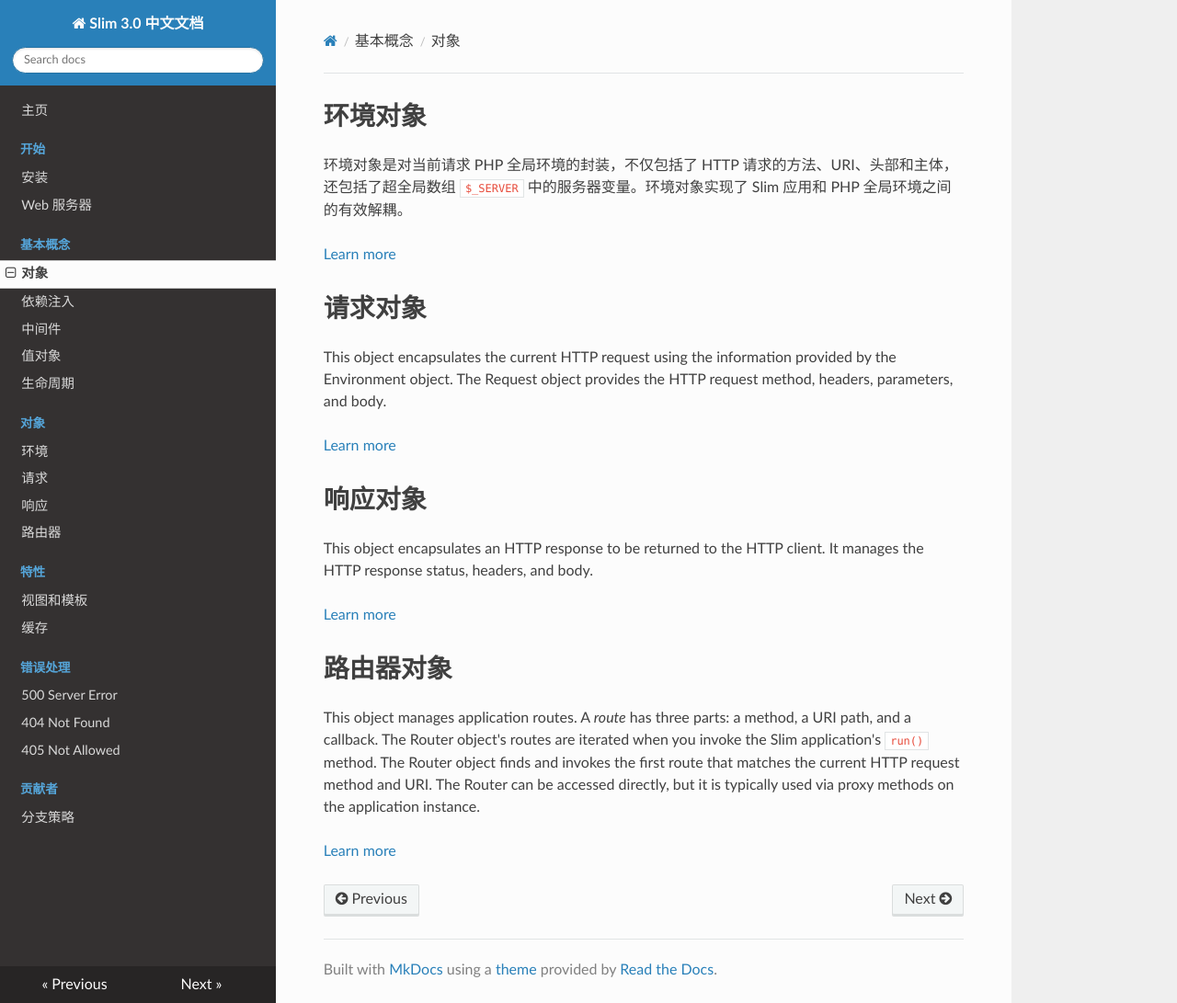
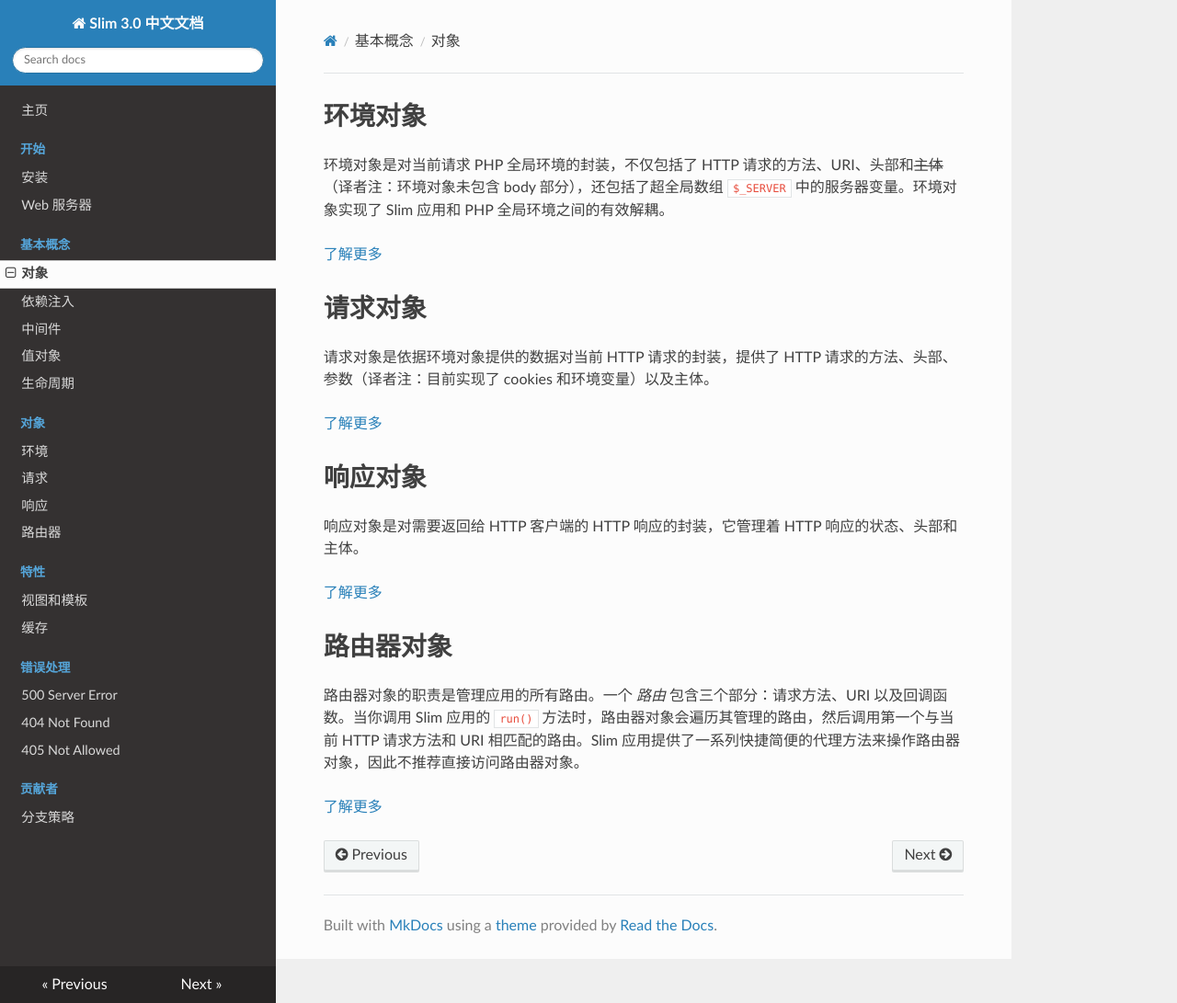
Before and after one commit to zither/slim-chinese-documentation, an MkDocs documentation site: the page built from docs/concepts/objects.md, in a window 1280 px wide and 1091 px high. Shown: the whole window at 92% size. Built offline with MkDocs 1.6.1, drawn with Linux system fonts in a browser that asks for light colours; nearby versions of some CDN libraries; old or Windows-style settings are respelled for this version of MkDocs.

Commit message:
翻译 concepts-objects

```diff
--- a/docs/concepts/objects.md
+++ b/docs/concepts/objects.md
@@ -1,23 +1,23 @@
 # 环境对象
 
-环境对象是对当前请求 PHP 全局环境的封装，不仅包括了 HTTP 请求的方法、URI、头部和主体，还包括了超全局数组 `$_SERVER` 中的服务器变量。环境对象实现了 Slim 应用和 PHP 全局环境之间的有效解耦。
+环境对象是对当前请求 PHP 全局环境的封装，不仅包括了 HTTP 请求的方法、URI、头部和<del>主体</del>（译者注：环境对象未包含 body 部分），还包括了超全局数组 `$_SERVER` 中的服务器变量。环境对象实现了 Slim 应用和 PHP 全局环境之间的有效解耦。
 
-[Learn more](/objects/environment)
+[了解更多](/objects/environment)
 
 # 请求对象
 
-This object encapsulates the current HTTP request using the information provided by the Environment object. The Request object provides the HTTP request method, headers, parameters, and body.
+请求对象是依据环境对象提供的数据对当前 HTTP 请求的封装，提供了 HTTP 请求的方法、头部、参数（译者注：目前实现了 cookies 和环境变量）以及主体。
 
-[Learn more](/objects/request)
+[了解更多](/objects/request)
 
 # 响应对象
 
-This object encapsulates an HTTP response to be returned to the HTTP client. It manages the HTTP response status, headers, and body.
+响应对象是对需要返回给 HTTP 客户端的 HTTP 响应的封装，它管理着 HTTP 响应的状态、头部和主体。
 
-[Learn more](/objects/response)
+[了解更多](/objects/response)
 
 # 路由器对象
 
-This object manages application routes. A _route_ has three parts: a method, a URI path, and a callback. The Router object's routes are iterated when you invoke the Slim application's `run()` method. The Router object finds and invokes the first route that matches the current HTTP request method and URI. The Router can be accessed directly, but it is typically used via proxy methods on the application instance.
+路由器对象的职责是管理应用的所有路由。一个 _路由_ 包含三个部分：请求方法、URI 以及回调函数。当你调用 Slim 应用的 `run()` 方法时，路由器对象会遍历其管理的路由，然后调用第一个与当前 HTTP 请求方法和 URI 相匹配的路由。Slim 应用提供了一系列快捷简便的代理方法来操作路由器对象，因此不推荐直接访问路由器对象。
 
-[Learn more](/objects/router)
+[了解更多](/objects/router)
```
